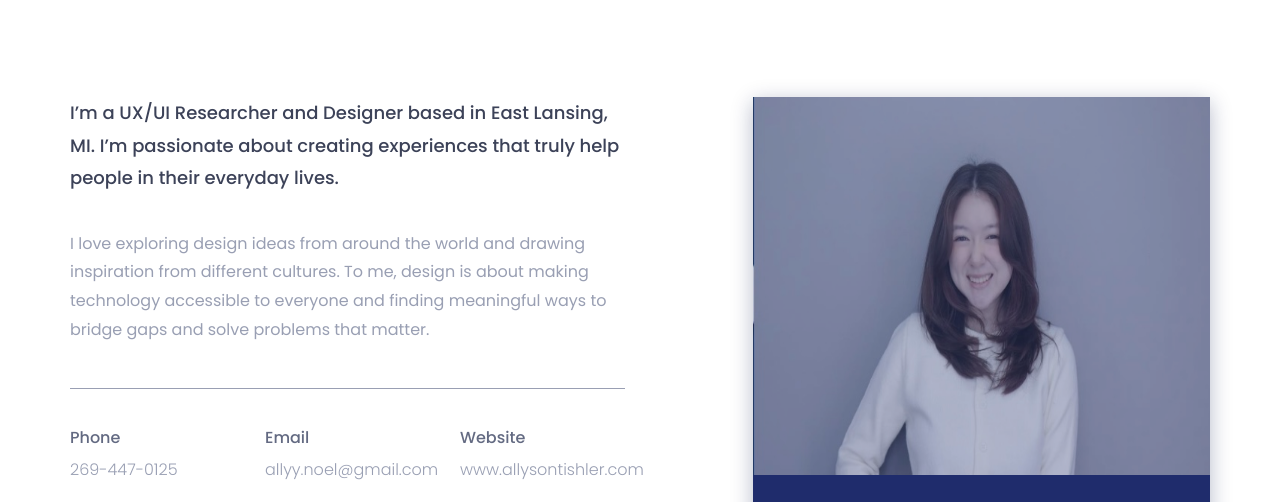
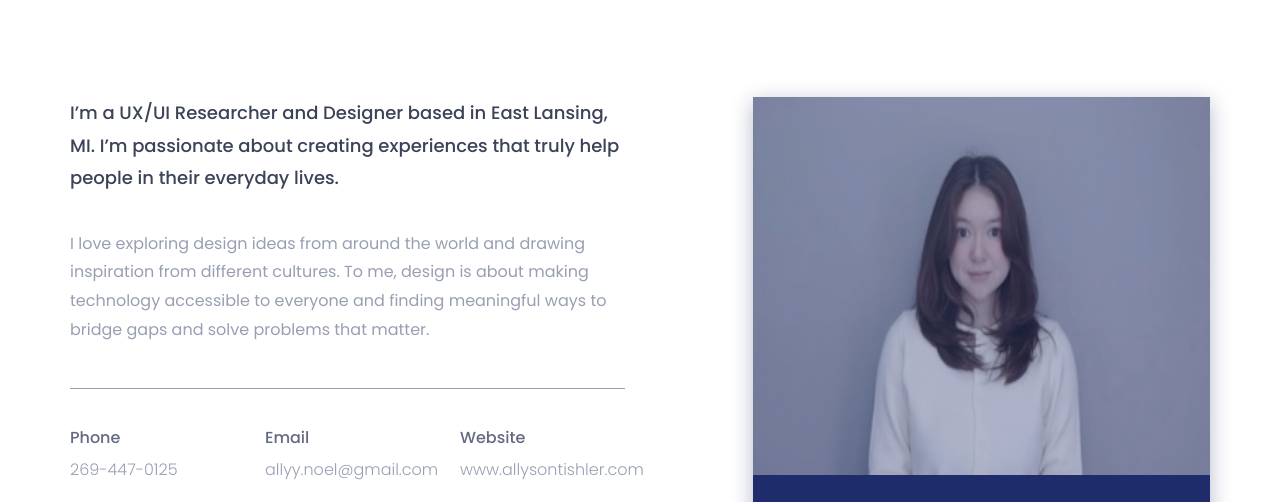
Before and after one commit to allysontishler/github.io, a plain HTML site: page index.html in a window 1280 px wide. Shown: the part 1020-1522 px from the top of the page. Drawn offline with nearby package versions, Linux system fonts and the light colour scheme; files whose address does not match are found by name.

Commit message:
Update index.html

```diff
--- a/index.html
+++ b/index.html
@@ -153,7 +153,7 @@
 						</div>
 						<div class="col-sm-offset-1 col-sm-5">
 							<div class="single-about-img">
-								<img src="assets/images/about/IMG_4497.jpeg" alt="profile_image">
+								<img src="assets/images/about/IMG_4255.jpeg" alt="profile_image">
 								<div class="about-list-icon">
 									<ul>
 										<li>
```
